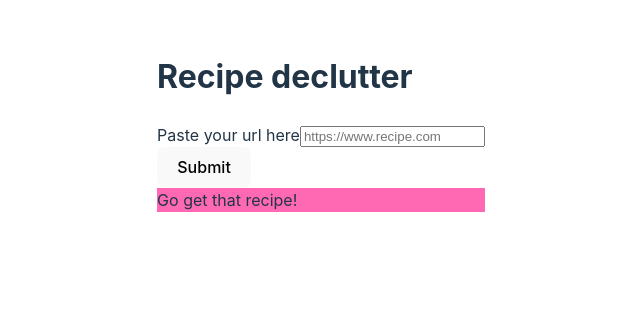
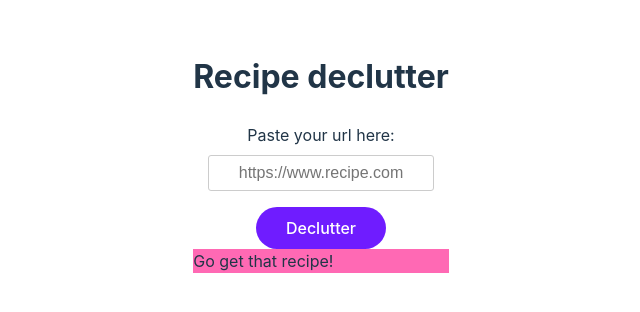
Before and after one commit to JoarHansson/recipe-scraper, a React (Vite) app in the folder client/: page / in a window 1280 px wide. Shown: the top 312 px of the page, without its empty margins (319-959 px from the left). Built offline with nearby package versions, Linux system fonts and the light colour scheme.

Commit message:
form styling

```diff
--- a/client/src/components/Form/Form.tsx
+++ b/client/src/components/Form/Form.tsx
@@ -1,3 +1,32 @@
+import styled from "@emotion/styled";
+
+const FormElement = styled.form`
+  display: flex;
+  flex-direction: column;
+  align-items: center;
+  gap: 1rem;
+`;
+
+const InputWrapper = styled.div`
+  display: flex;
+  flex-direction: column;
+  align-items: center;
+  gap: 0.5rem;
+`;
+
+const InputField = styled.input`
+  width: 200px;
+  text-align: center;
+  padding: 0.5rem 0.75rem;
+  font-size: 1rem;
+  border: 1px solid #ccc;
+  border-radius: 3px;
+  &:hover {
+    border-color: #1a1a1a;
+    transition: border-color 0.3s;
+  }
+`;
+
 type Props = {
   url: string | undefined;
   handleInputChange: React.ChangeEventHandler<HTMLInputElement>;
@@ -6,18 +35,18 @@ type Props = {
 
 export const Form = ({ url, handleInputChange, handleSubmit }: Props) => {
   return (
-    <form onSubmit={handleSubmit}>
-      <div>
-        <label htmlFor="urlInput">Paste your url here</label>
-        <input
+    <FormElement onSubmit={handleSubmit}>
+      <InputWrapper>
+        <label htmlFor="urlInput">Paste your url here:</label>
+        <InputField
           value={url || ""}
           onChange={handleInputChange}
           id="urlInput"
           type="url"
           placeholder="https://www.recipe.com"
         />
-      </div>
-      <button type="submit">Submit</button>
-    </form>
+      </InputWrapper>
+      <button type="submit">Declutter</button>
+    </FormElement>
   );
 };
--- a/client/src/index.css
+++ b/client/src/index.css
@@ -22,23 +22,22 @@ body {
 }
 
 button {
-  border-radius: 8px;
-  border: 1px solid transparent;
-  padding: 0.6em 1.2em;
+  width: 130px;
+  border-radius: 30px;
+  border: none;
+  padding: 0.7em 1.2em;
   font-size: 1em;
   font-weight: 500;
   font-family: inherit;
-  background-color: #1a1a1a;
+  background-color: #6f1cff;
+  color: #fff;
   cursor: pointer;
-  transition: border-color 0.25s;
 }
 
 button:hover {
-  border-color: black;
-}
-button:focus,
-button:focus-visible {
-  outline: 4px auto -webkit-focus-ring-color;
+  background-color: #5a0ae5;
+  color: #fff;
+  transition: all 0.2s;
 }
 
 @media (prefers-color-scheme: light) {
@@ -49,7 +48,4 @@ button:focus-visible {
   a:hover {
     color: #747bff;
   }
-  button {
-    background-color: #f9f9f9;
-  }
 }
```
